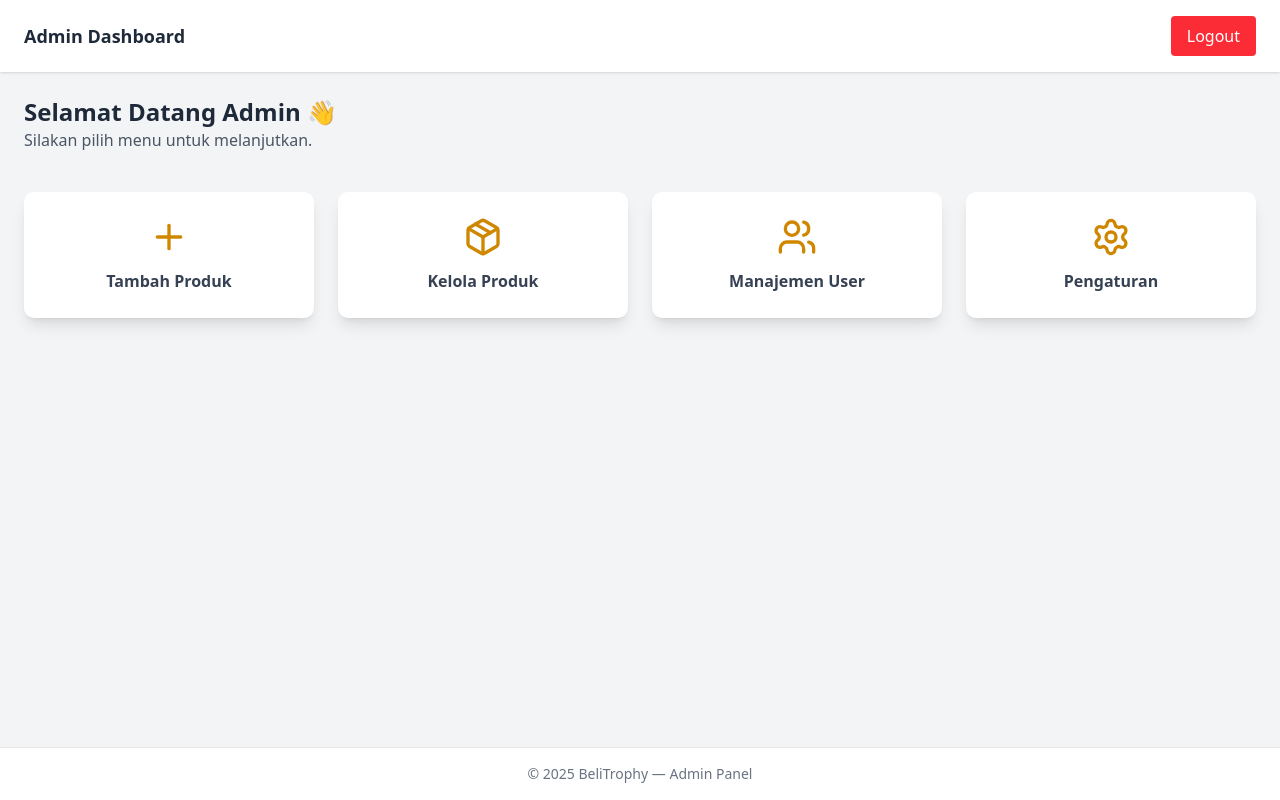
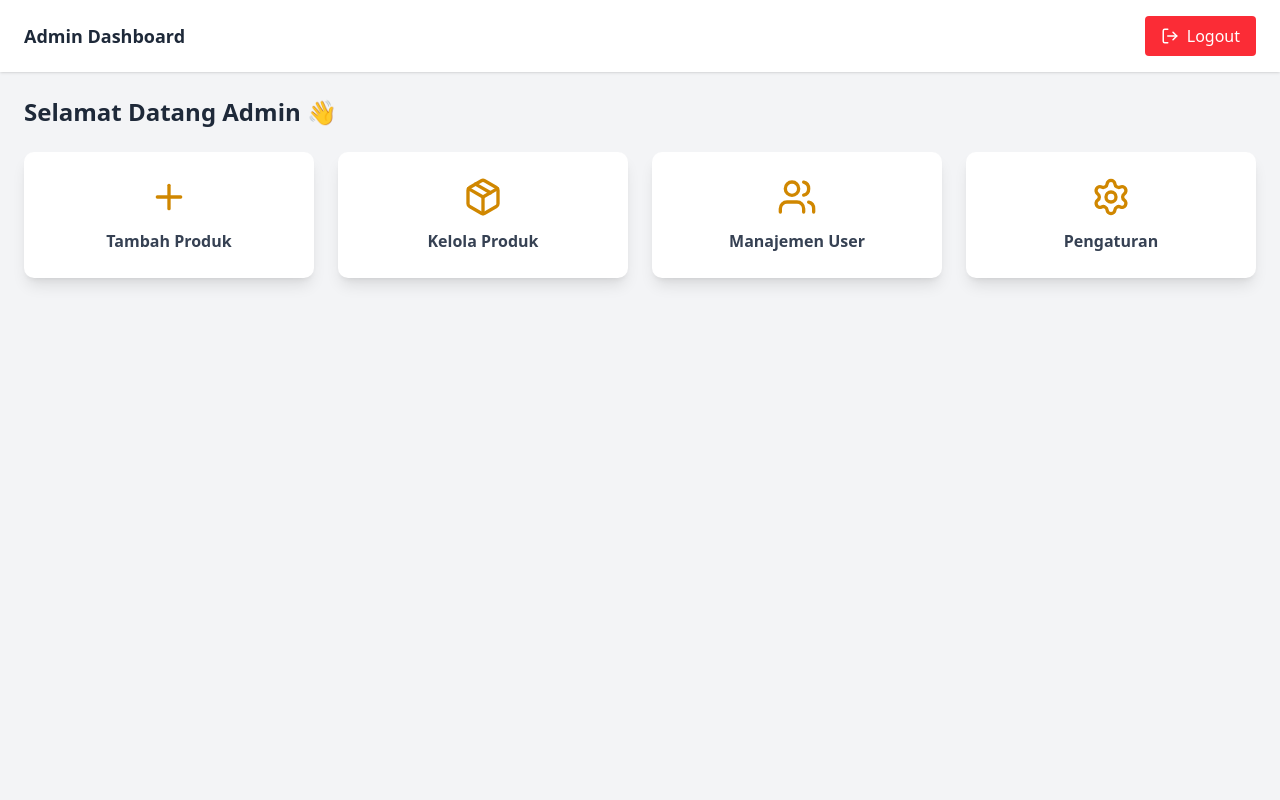
Before and after one commit to anisasetianingsih13/Beli-Trophy, a Next.js app in the folder web/: page /admin in a window 1280 px wide. Built offline with nearby package versions, Linux system fonts and the light colour scheme.

Commit message:
feat(admin): implement logout API and dashboard UI functionality

```diff
--- a/web/src/app/admin/page.tsx
+++ b/web/src/app/admin/page.tsx
@@ -1,12 +1,29 @@
 "use client";
 
 import React from "react";
-import { Package, Users, Settings, Plus } from "lucide-react";
-import Link from "next/link"; // Import Link untuk navigasi
+import { Package, Users, Settings, Plus, LogOut } from "lucide-react"; // Tambahkan LogOut icon
+import Link from "next/link";
+import { useRouter } from "next/navigation"; // Import useRouter
 
 export default function AdminDashboard() {
+  const router = useRouter();
+
+  const handleLogout = async () => {
+    // 1. Panggil API logout (kita akan buat ini setelah ini)
+    const res = await fetch("/api/admin/logout", {
+      method: "POST",
+    });
+
+    if (res.ok) {
+      // 2. Jika berhasil hapus cookie, pindah ke halaman login
+      router.push("/admin/login");
+      router.refresh(); // Segarkan halaman untuk memastikan middleware bekerja
+    } else {
+      alert("Gagal logout, silakan coba lagi.");
+    }
+  };
+
   const menus = [
-    // Path disesuaikan dengan struktur folder: admin/product/add
     { label: "Tambah Produk", icon: Plus, path: "/admin/product/add" },
     { label: "Kelola Produk", icon: Package, path: "/admin/product" },
     { label: "Manajemen User", icon: Users, path: "/admin/user" },
@@ -15,32 +32,26 @@ export default function AdminDashboard() {
 
   return (
     <div className="min-h-screen flex flex-col bg-gray-100">
-
       {/* ===== HEADER ===== */}
       <header className="w-full bg-white shadow px-6 py-4 flex justify-between items-center">
         <h1 className="text-lg font-bold text-gray-800">Admin Dashboard</h1>
-        <button className="bg-red-500 text-white px-4 py-2 rounded hover:bg-red-600 transition">
+        {/* Tambahkan onClick pada button logout */}
+        <button
+          onClick={handleLogout}
+          className="bg-red-500 text-white px-4 py-2 rounded hover:bg-red-600 transition flex items-center gap-2"
+        >
+          <LogOut size={18} />
           Logout
         </button>
       </header>
 
-      {/* ===== BODY ===== */}
+      {/* ... (sisa kode body dan footer tetap sama) ... */}
       <main className="flex-grow">
-        <h2 className="text-2xl font-bold text-gray-800 px-6 mt-6">
-          Selamat Datang Admin 👋
-        </h2>
-
-        <p className="text-gray-600 px-6 mb-4">
-          Silakan pilih menu untuk melanjutkan.
-        </p>
-
-        {/* ===== MENU GRID ===== */}
+        <h2 className="text-2xl font-bold text-gray-800 px-6 mt-6">Selamat Datang Admin 👋</h2>
         <div className="grid grid-cols-1 sm:grid-cols-2 lg:grid-cols-4 gap-6 p-6">
           {menus.map((menu, index) => (
             <Link href={menu.path} key={index} className="block">
-              <div
-                className="flex flex-col items-center justify-center bg-white shadow-lg rounded-lg p-6 hover:scale-[1.05] transition cursor-pointer border border-transparent hover:border-yellow-500 h-full"
-              >
+              <div className="flex flex-col items-center justify-center bg-white shadow-lg rounded-lg p-6 hover:scale-[1.05] transition cursor-pointer border border-transparent hover:border-yellow-500 h-full">
                 <menu.icon className="w-10 h-10 text-yellow-600 mb-3" />
                 <span className="text-gray-700 font-semibold text-center">{menu.label}</span>
               </div>
@@ -48,11 +59,6 @@ export default function AdminDashboard() {
           ))}
         </div>
       </main>
-
-      {/* ===== FOOTER ===== */}
-      <footer className="text-center py-4 text-sm text-gray-500 border-t bg-white">
-        © 2025 BeliTrophy — Admin Panel
-      </footer>
     </div>
   );
 }
```
